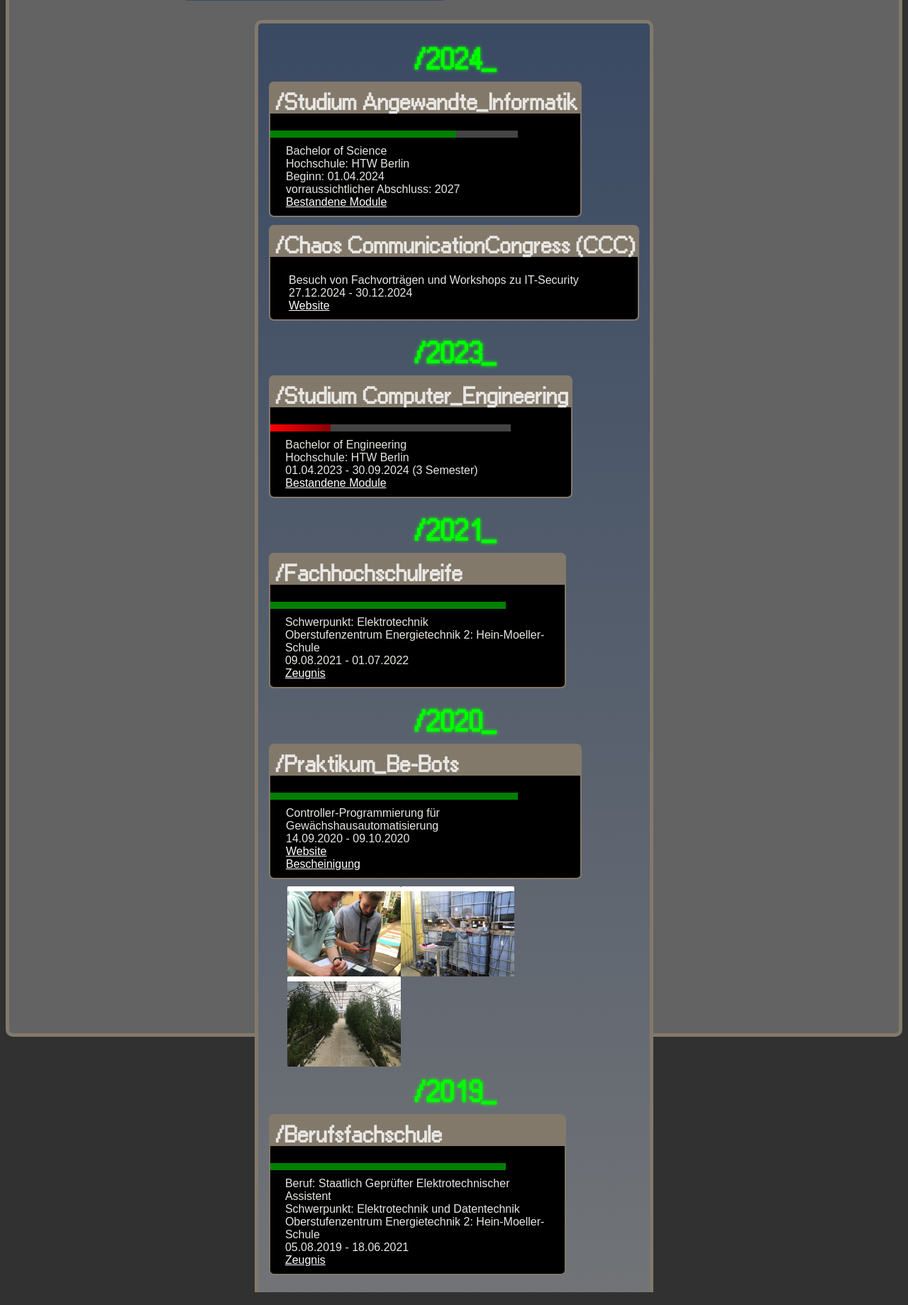
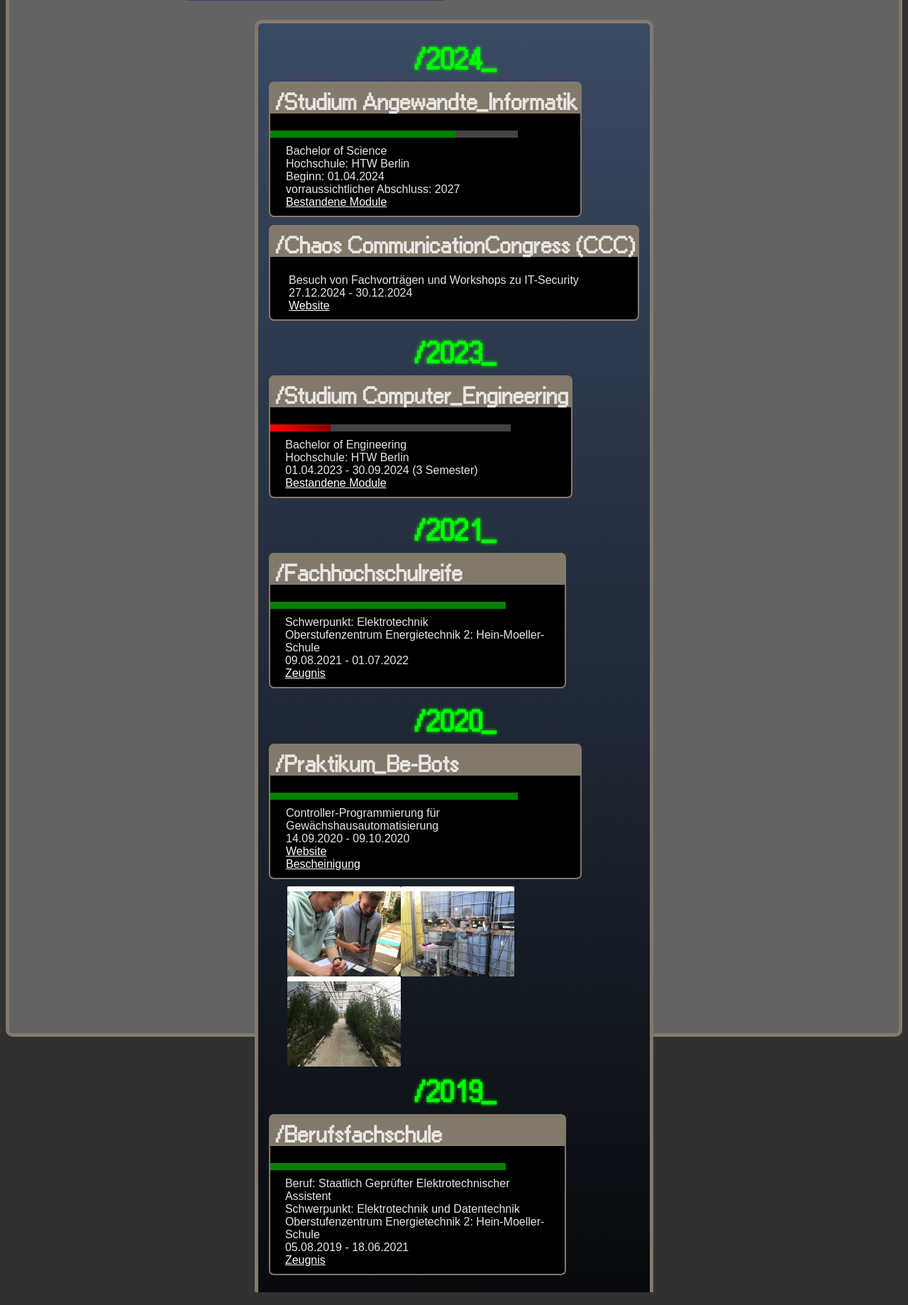
Before and after one commit to denbur2/denbur2.github.io, a PHP site: page / in a window 1280 px wide. Shown: the part 761-2600 px from the top of the page at 71% size. Run offline with PHP 8.4, Linux system fonts and the light colour scheme.

Commit message:
paint it black

```diff
--- a/style.css
+++ b/style.css
@@ -141,7 +141,7 @@ a{
     height: 80vh;
 }
 .container2 {
-    background: linear-gradient(360deg, rgb(122, 122, 122), #3a4a63);
+    background: linear-gradient(360deg, rgb(0, 0, 0), #3a4a63);
     border: 5px solid rgb(130, 121, 107);
     border-radius: 10px;
     width: fit-content;
```
